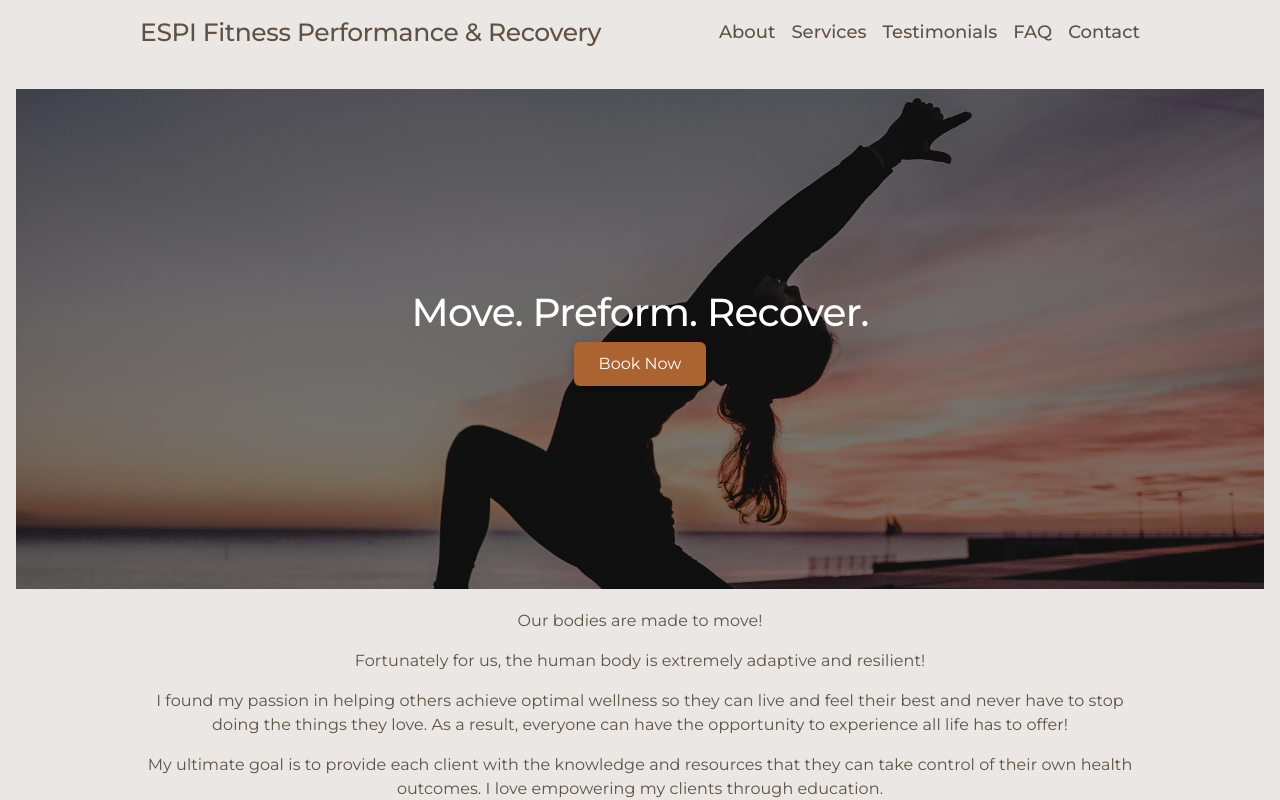
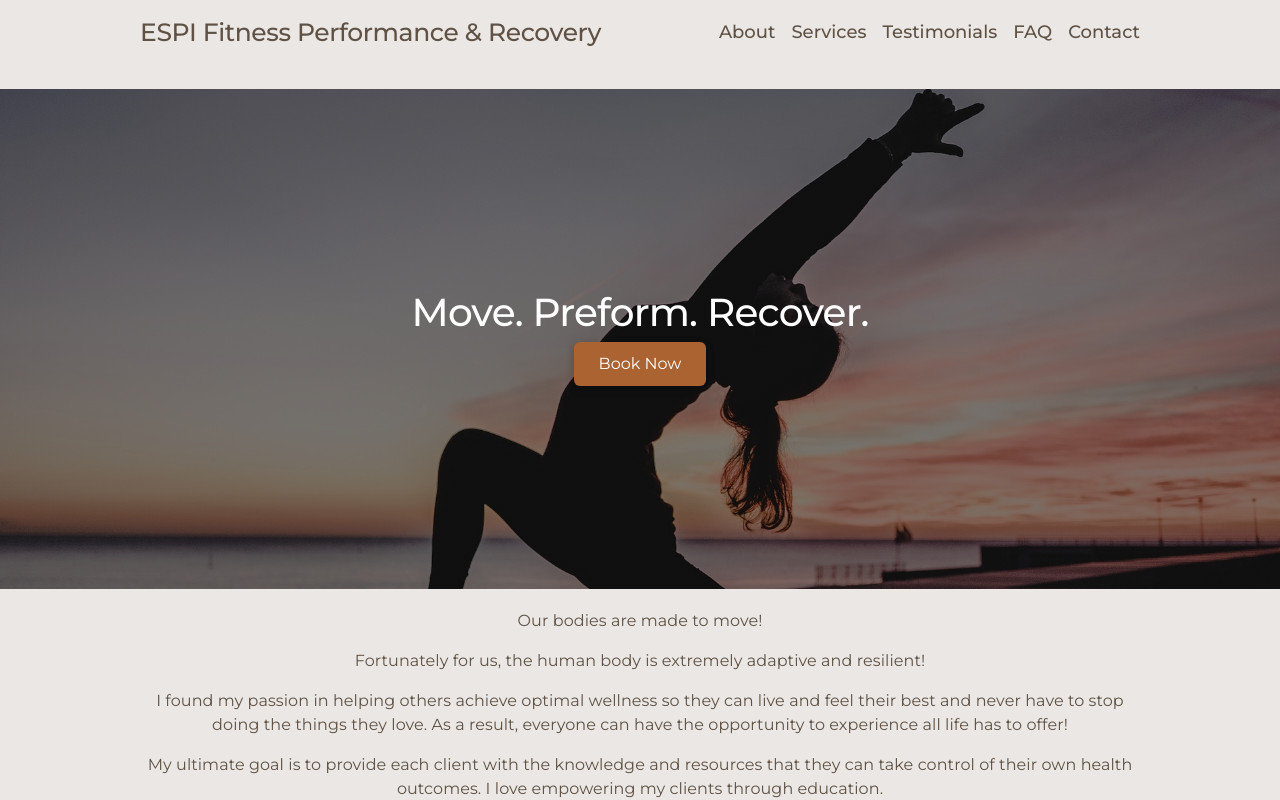
Before and after one commit to justin-mcclain/espi-fitness, a React (Create React App) app: page / in a window 1280 px wide. Shown: the top 800 px of the page. Built offline with nearby package versions, Linux system fonts and the light colour scheme.

Commit message:
adjusted hero image to account for the global padding

```diff
--- a/src/components/Home/home.scss
+++ b/src/components/Home/home.scss
@@ -1,9 +1,9 @@
-@import '/src/styles/mixins.scss';
+@import "/src/styles/mixins.scss";
 
 #home-hero {
 	background-image: linear-gradient(rgba(0, 0, 0, 0.5), rgba(0, 0, 0, 0.5));
 	height: 500px;
-    width: 100%;
+	width: calc(100% + 48px);
 	background-position: center;
 	background-size: cover;
 	background-repeat: no-repeat;
@@ -13,6 +13,8 @@
 	flex-direction: column;
 	justify-content: center;
 	align-items: center;
+	margin-left: -24px; // Match your app padding
+	margin-right: -24px; // Match your app padding
 	button {
 		@include button-style;
 	}
```
Lines whose indentation alone changed are shown as unchanged.
